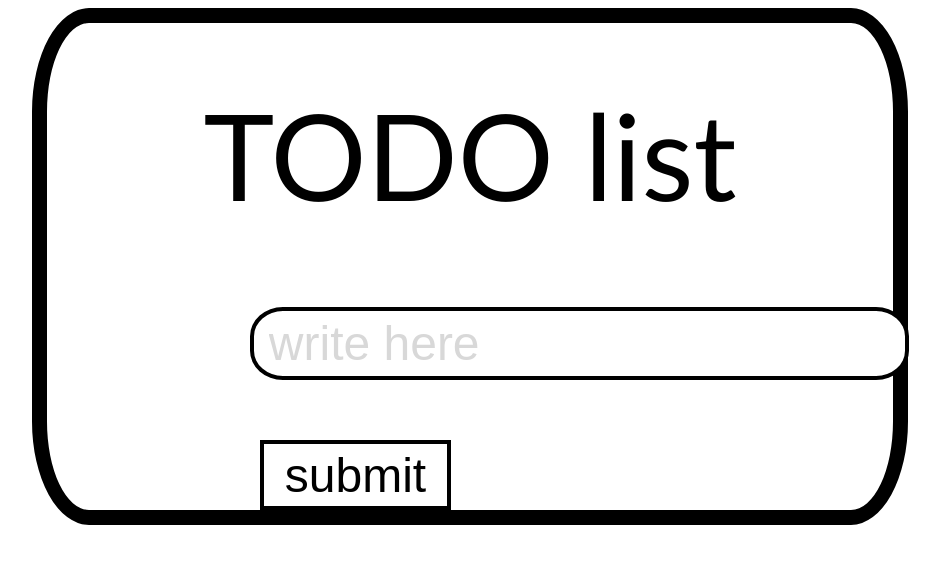
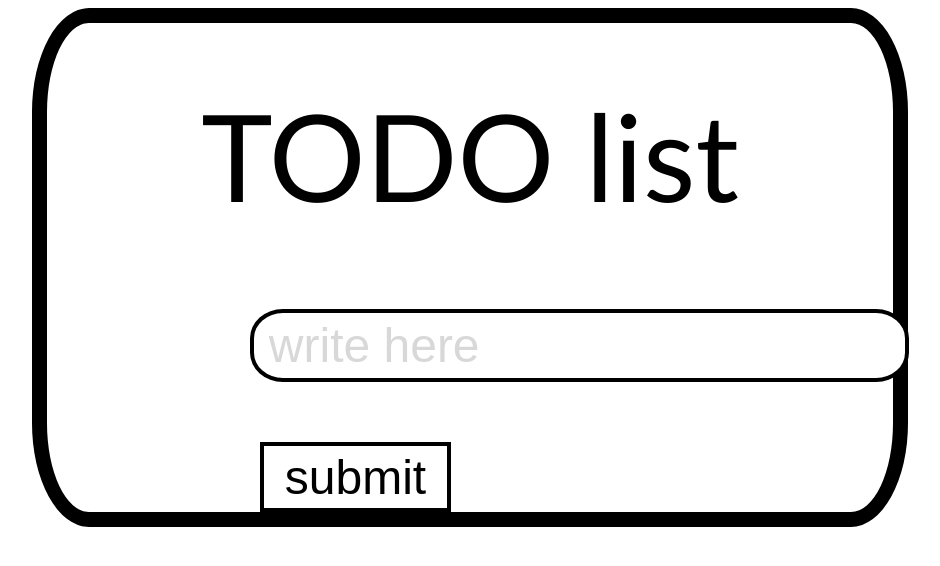
Before and after one commit to AlnnvN/todolist, a plain HTML site: page todo.html in a window 1280 px wide. Shown: the whole page, without its empty margins (170-1110 px from the left). Drawn offline with Linux system fonts and the light colour scheme.

Commit message:
title change

```diff
--- a/style.css
+++ b/style.css
@@ -13,7 +13,7 @@ body{
 
 #title{
     font-weight:100;
-    font-size: 120px;
+    font-size: 121px;
     text-align: center;
     margin-top: 60px;
 }
```
